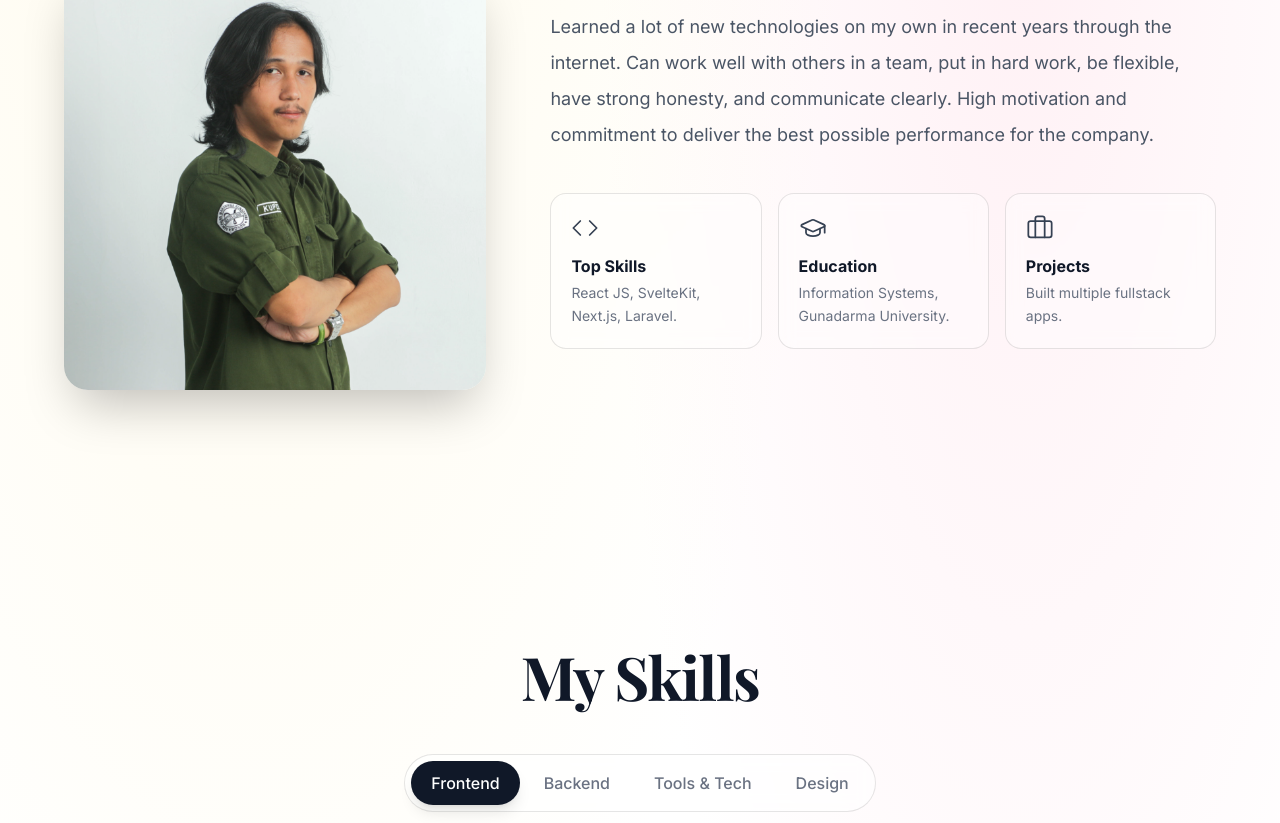
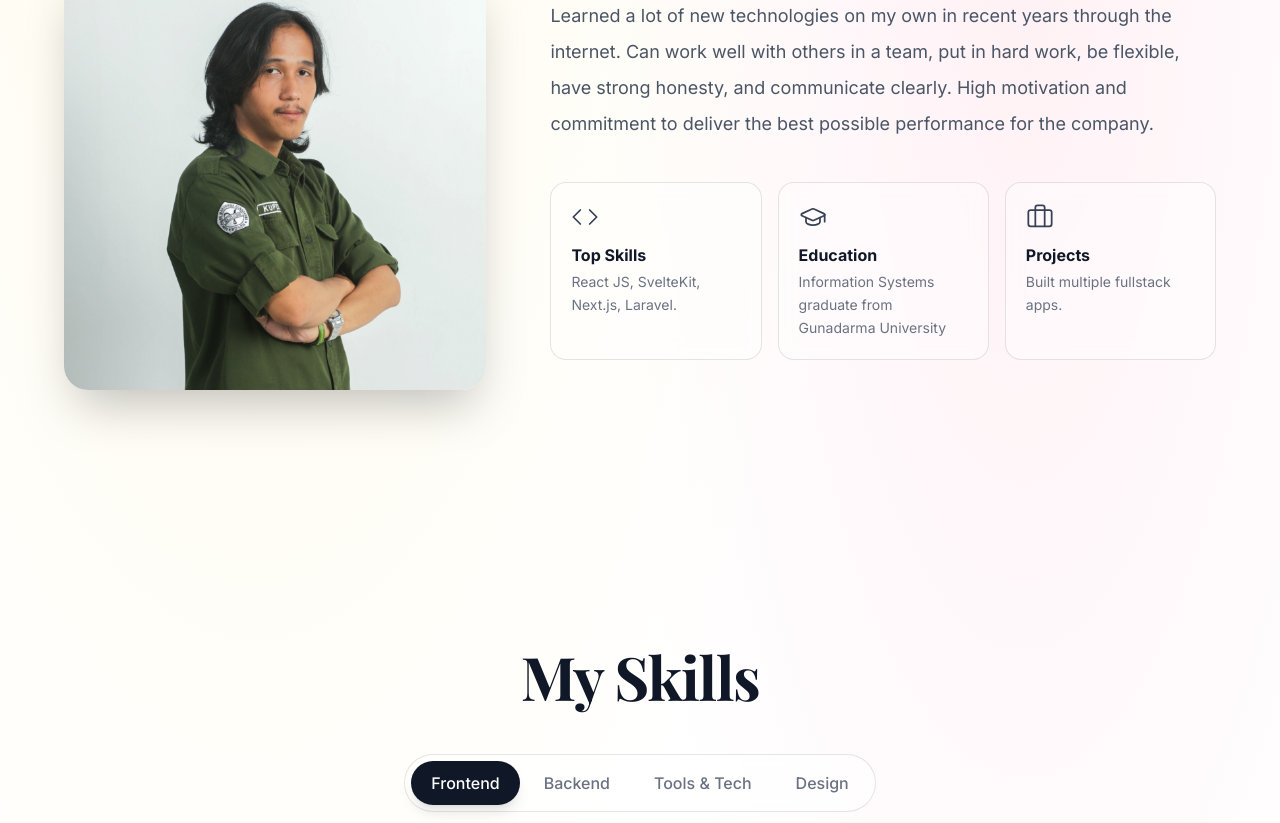
Before and after one commit to kupzed/my-portfolio, a Next.js app: page / in a window 1280 px wide. Shown: the part 1112-1935 px from the top of the page. Built offline with nearby package versions, Linux system fonts and the light colour scheme; a web font is replaced by a local one.

Commit message:
Update: a little update

```diff
--- a/src/components/AboutSection.tsx
+++ b/src/components/AboutSection.tsx
@@ -13,7 +13,7 @@ const cards = [
   {
     icon: GraduationCap,
     title: "Education",
-    text: "Information Systems, Gunadarma University.",
+    text: "Information Systems graduate from Gunadarma University",
   },
   {
     icon: Briefcase,
--- a/src/components/Navbar.tsx
+++ b/src/components/Navbar.tsx
@@ -102,7 +102,7 @@ export default function Navbar() {
               rel="noopener noreferrer"
               className="btn-scale inline-flex items-center gap-1.5 rounded-full border border-gray-900 dark:border-white px-5 py-2 text-sm font-medium text-gray-900 dark:text-white hover:bg-gray-900 hover:text-white dark:hover:bg-white dark:hover:text-gray-900"
             >
-              Contact <ArrowUpRight size={14} />
+              Contact me <ArrowUpRight size={14} />
             </a>
           </div>
 
@@ -167,7 +167,7 @@ export default function Navbar() {
                   onClick={() => setMobileOpen(false)}
                   className="btn-scale inline-flex items-center gap-1.5 rounded-full border border-gray-900 dark:border-white px-6 py-2.5 text-base font-medium text-gray-900 dark:text-white"
                 >
-                  Contact <ArrowUpRight size={16} />
+                  Contact me <ArrowUpRight size={16} />
                 </a>
               </motion.li>
             </ul>
```
